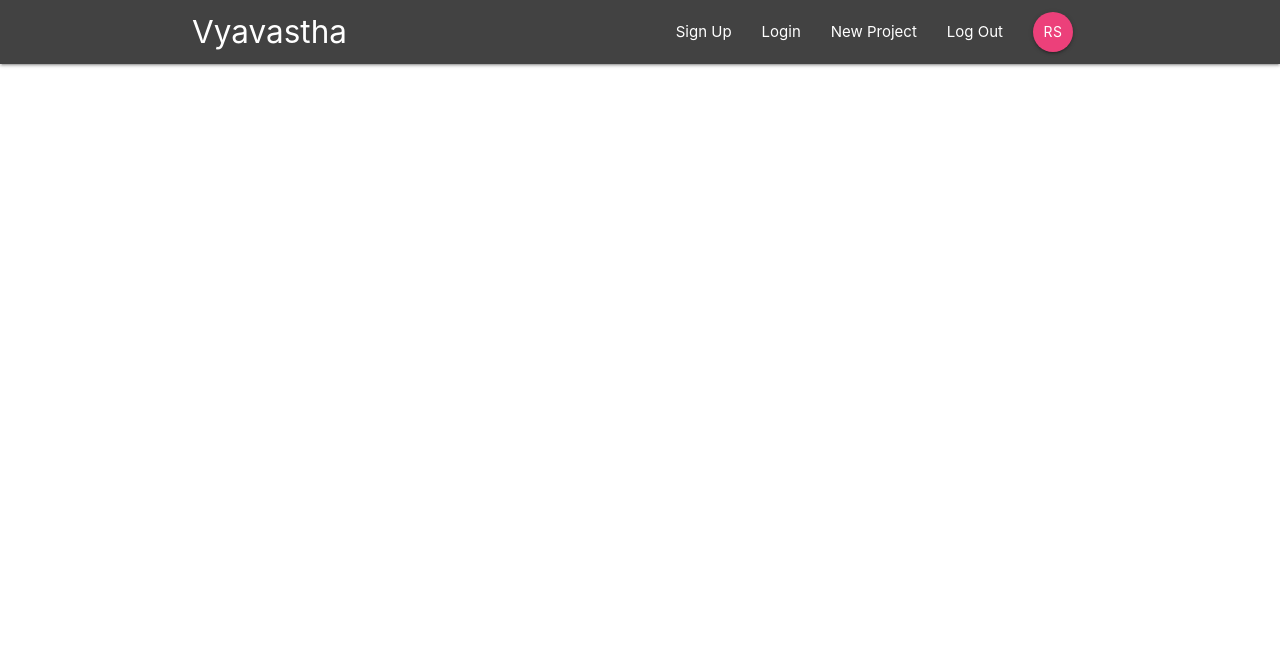
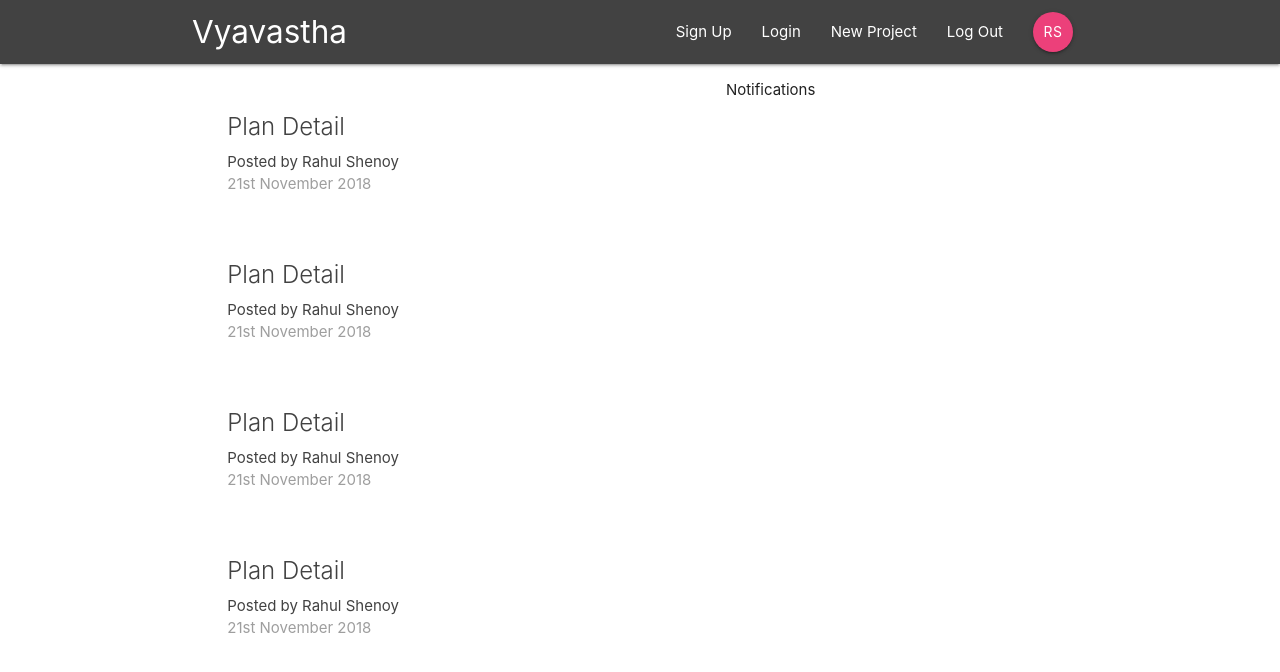
Before and after one commit to shenoyrahul444/pm-app-react, a React (Create React App) app: page / in a window 1280 px wide. Shown: the top 672 px of the page. Built offline with nearby package versions, Linux system fonts and the light colour scheme.

Commit message:
Worked on Dashboard, PlanDetails,  and Notifications layout

```diff
--- a/src/App.js
+++ b/src/App.js
@@ -1,21 +1,29 @@
 import React, { Component } from 'react';
-// import logo from './logo.svg';
-// import './App.css';
-import { BrowserRouter } from 'react-router-dom';
+import { BrowserRouter,Route } from 'react-router-dom';
 import Navbar from './layout/Navbar';
+import Dashboard from './dashboard/Dashboard';
 
 
 class App extends Component {
   render() {
     return (
-
-      <div className="App">
-
         <BrowserRouter>
 
-              <Navbar />
-         </BrowserRouter>
-      </div>
+            <div className="App">
+
+                      <Navbar />
+
+                      <switch>
+                        <Route path = "/" component={Dashboard} />
+
+
+                      </switch>
+
+
+
+            </div>
+      </BrowserRouter>
+
     );
   }
 }
--- a/src/dashboard/Dashboard.js
+++ b/src/dashboard/Dashboard.js
@@ -0,0 +1,28 @@
+import React , {Component} from 'react';
+import Notifications from './Notifications';
+import PlanList from '../plans/PlanList';
+
+export default class Dashboard extends Component {
+    render(){
+
+    return (
+        <div className="dashboard container">
+            <div className="row">
+
+                <div className="col s12 m6">
+
+                    <PlanList />
+
+                </div>
+
+                <div className="col s12 m5 offset-m1">
+
+                        <Notifications />
+
+                </div>
+
+            </div>
+        </div>
+
+    )}
+};
--- a/src/dashboard/Notifications.js
+++ b/src/dashboard/Notifications.js
@@ -0,0 +1,11 @@
+import React from 'react';
+
+const Notifications = () => {
+    return (
+        <div>
+            <p>Notifications</p>
+        </div>
+    )
+}
+
+export default Notifications;
--- /dev/null
+++ b/src/plans/PlanList.js
@@ -0,0 +1,16 @@
+import React from 'react';
+import PlanSummary from './PlanSummary';
+
+const PlanList = () => {
+    return (
+        <div className="project-list section">
+            <PlanSummary />
+            <PlanSummary />
+            <PlanSummary />
+            <PlanSummary />
+
+        </div>
+    )
+}
+
+export default PlanList;
--- /dev/null
+++ b/src/plans/PlanSummary.js
@@ -0,0 +1,18 @@
+import React from 'react';
+
+const PlanSummary = () => {
+
+    return (
+        <div className="card z-depth-0 project-summary">
+                <div className="card-content grey-text text-darken-3">
+                    <span className="card-title">
+                        Plan Detail
+                    </span>
+                    <p>Posted by Rahul Shenoy</p>
+                    <p className="grey-text">21st November 2018</p>
+                </div>
+            </div>
+    )
+}
+
+export default PlanSummary;
```
Also changed, not shown: src/plans/CreatePlan.js (added), src/plans/PlanDetails.js (added), src/projects/ProjectList.js (deleted), src/projects/ProjectSummary.js (deleted).
